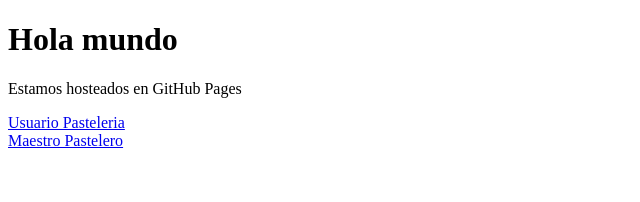
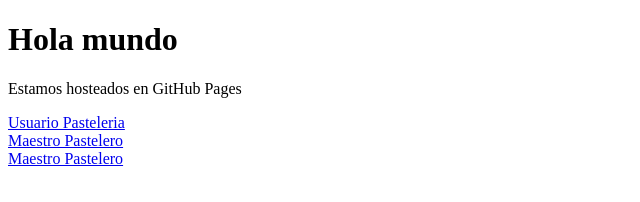
Before and after one commit to h1r04k1/h1r04k1.github.io, a plain HTML site: page index.html in a window 1280 px wide. Shown: the whole page, without its empty margins (0-640 px from the left). Drawn offline with Linux system fonts and the light colour scheme.

Commit message:
Update index.html

```diff
--- a/index.html
+++ b/index.html
@@ -10,6 +10,7 @@
     <h1>Hola mundo</h1>
     <p>Estamos hosteados en GitHub Pages </p>
     <a href="UserPasteleria.html" target="blank">Usuario Pasteleria</a> <br>
-    <a href="MasterPasteleria.html" target="blank">Maestro Pastelero</a>
+    <a href="MasterPasteleria.html" target="blank">Maestro Pastelero</a> <br>
+    <a href="vaccine.html" target="blank">Maestro Pastelero</a> <br>
 </body>
 </html>
```
